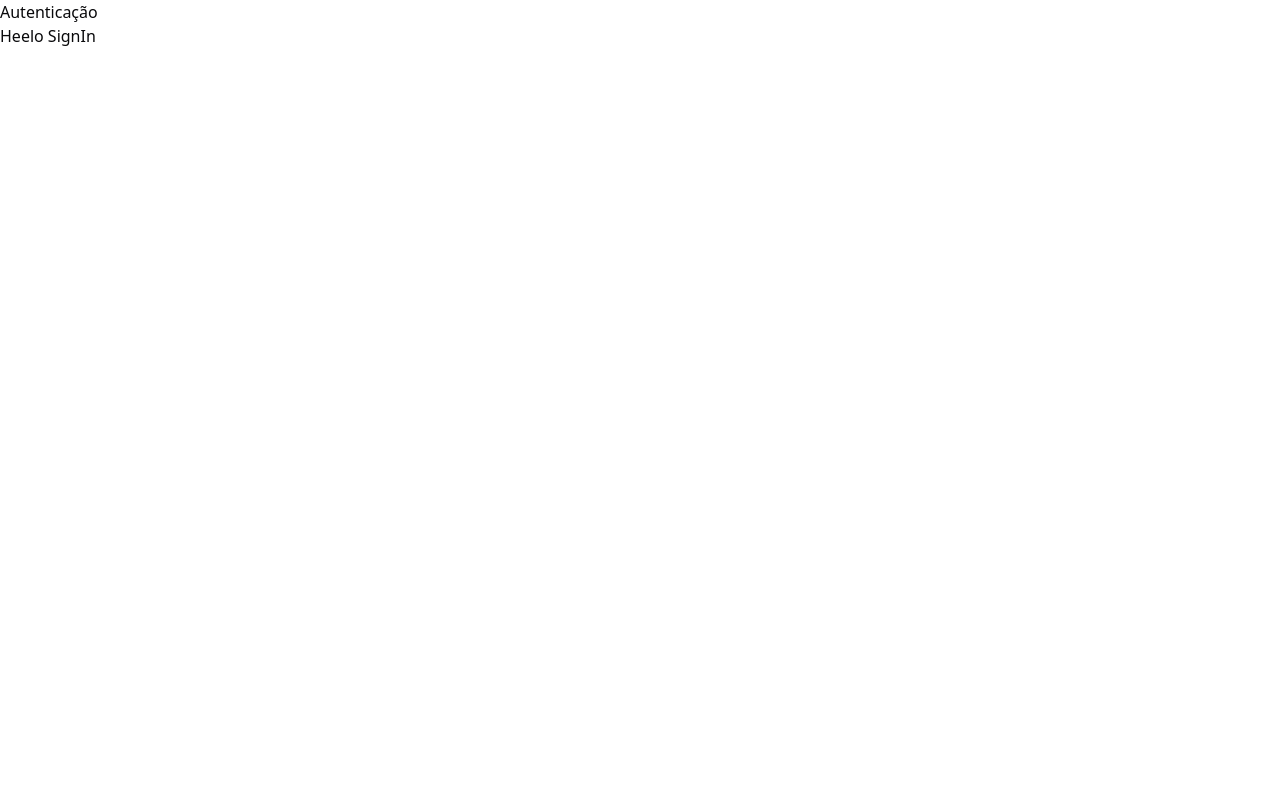
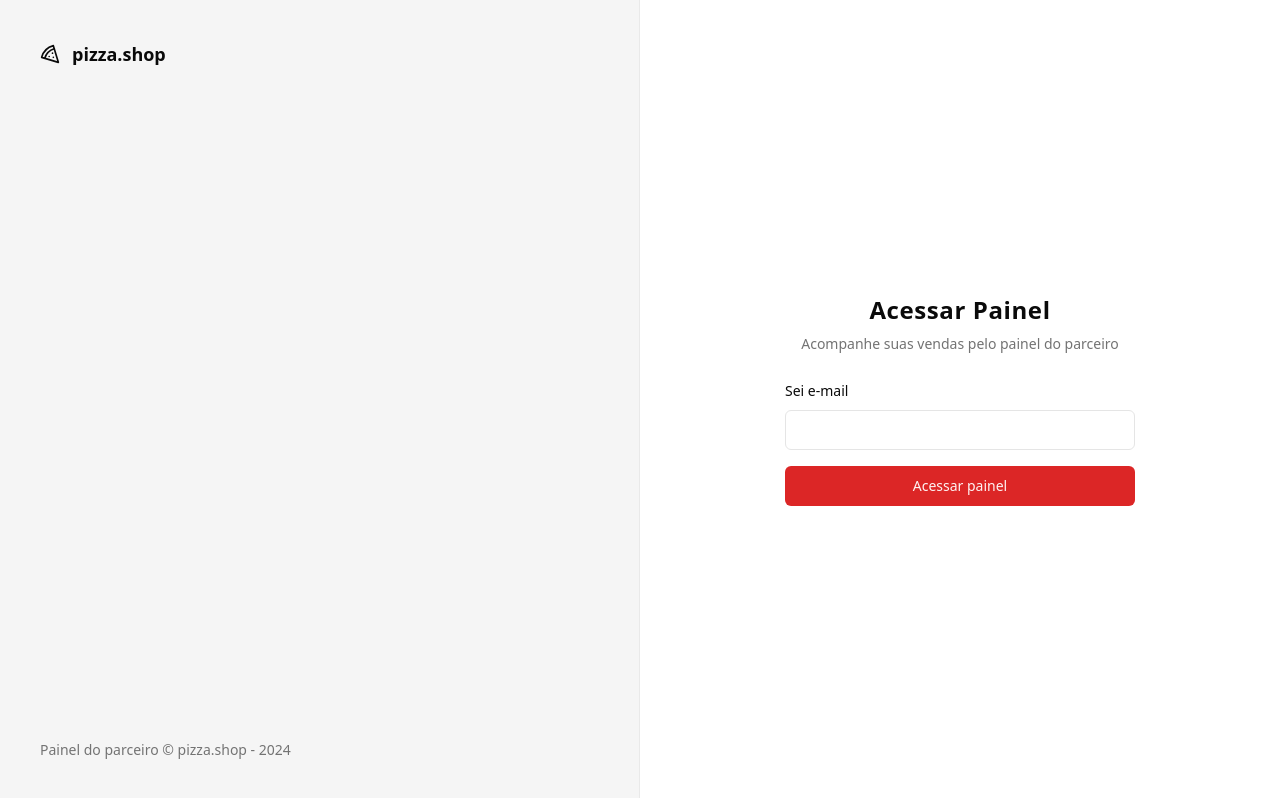
Before and after one commit to RobertoBMJunior/pizza-shop, a React (Vite) app: page /signIn in a window 1280 px wide. Built offline with nearby package versions, Linux system fonts and the light colour scheme.

Commit message:
pagina:login

```diff
--- a/package.json
+++ b/package.json
@@ -10,6 +10,7 @@
     "preview": "vite preview"
   },
   "dependencies": {
+    "@radix-ui/react-label": "^2.0.2",
     "@radix-ui/react-slot": "^1.0.2",
     "class-variance-authority": "^0.7.0",
     "clsx": "^2.1.1",
--- /dev/null
+++ b/src/components/ui/input.tsx
@@ -0,0 +1,25 @@
+import * as React from 'react'
+
+import { cn } from '@/lib/utils'
+
+export interface InputProps
+  extends React.InputHTMLAttributes<HTMLInputElement> {}
+
+const Input = React.forwardRef<HTMLInputElement, InputProps>(
+  ({ className, type, ...props }, ref) => {
+    return (
+      <input
+        type={type}
+        className={cn(
+          'flex h-10 w-full rounded-md border border-input bg-background px-3 py-2 text-sm ring-offset-background file:border-0 file:bg-transparent file:text-sm file:font-medium placeholder:text-muted-foreground focus-visible:outline-none focus-visible:ring-2 focus-visible:ring-ring focus-visible:ring-offset-2 disabled:cursor-not-allowed disabled:opacity-50',
+          className,
+        )}
+        ref={ref}
+        {...props}
+      />
+    )
+  },
+)
+Input.displayName = 'Input'
+
+export { Input }
--- /dev/null
+++ b/src/components/ui/label.tsx
@@ -0,0 +1,24 @@
+import * as LabelPrimitive from '@radix-ui/react-label'
+import { cva, type VariantProps } from 'class-variance-authority'
+import * as React from 'react'
+
+import { cn } from '@/lib/utils'
+
+const labelVariants = cva(
+  'text-sm font-medium leading-none peer-disabled:cursor-not-allowed peer-disabled:opacity-70',
+)
+
+const Label = React.forwardRef<
+  React.ElementRef<typeof LabelPrimitive.Root>,
+  React.ComponentPropsWithoutRef<typeof LabelPrimitive.Root> &
+    VariantProps<typeof labelVariants>
+>(({ className, ...props }, ref) => (
+  <LabelPrimitive.Root
+    ref={ref}
+    className={cn(labelVariants(), className)}
+    {...props}
+  />
+))
+Label.displayName = LabelPrimitive.Root.displayName
+
+export { Label }
--- a/src/global.css
+++ b/src/global.css
@@ -2,69 +2,54 @@
   @tailwind components;
   @tailwind utilities;
 
+
 @layer base {
   :root {
     --background: 0 0% 100%;
-      --foreground: 240 10% 3.9%;
-
+    --foreground: 0 0% 3.9%;
     --card: 0 0% 100%;
-      --card-foreground: 240 10% 3.9%;
-
+    --card-foreground: 0 0% 3.9%;
     --popover: 0 0% 100%;
-      --popover-foreground: 240 10% 3.9%;
-
-      --primary: 240 5.9% 10%;
-      --primary-foreground: 0 0% 98%;
-
-      --secondary: 240 4.8% 95.9%;
-      --secondary-foreground: 240 5.9% 10%;
-
-      --muted: 240 4.8% 95.9%;
-      --muted-foreground: 240 3.8% 46.1%;
-
-      --accent: 240 4.8% 95.9%;
-      --accent-foreground: 240 5.9% 10%;
-
+    --popover-foreground: 0 0% 3.9%;
+    --primary: 0 72.2% 50.6%;
+    --primary-foreground: 0 85.7% 97.3%;
+    --secondary: 0 0% 96.1%;
+    --secondary-foreground: 0 0% 9%;
+    --muted: 0 0% 96.1%;
+    --muted-foreground: 0 0% 45.1%;
+    --accent: 0 0% 96.1%;
+    --accent-foreground: 0 0% 9%;
     --destructive: 0 84.2% 60.2%;
     --destructive-foreground: 0 0% 98%;
-
-      --border: 240 5.9% 90%;
-      --input: 240 5.9% 90%;
-      --ring: 240 10% 3.9%;
-
+    --border: 0 0% 89.8%;
+    --input: 0 0% 89.8%;
+    --ring: 0 72.2% 50.6%;
     --radius: 0.5rem;
   }
 
   .dark {
-      --background: 240 10% 3.9%;
+    --background: 0 0% 3.9%;
     --foreground: 0 0% 98%;
-
-      --card: 240 10% 3.9%;
+    --card: 0 0% 3.9%;
     --card-foreground: 0 0% 98%;
-
-      --popover: 240 10% 3.9%;
+    --popover: 0 0% 3.9%;
     --popover-foreground: 0 0% 98%;
-
-      --primary: 0 0% 98%;
-      --primary-foreground: 240 5.9% 10%;
-
-      --secondary: 240 3.7% 15.9%;
+    --primary: 0 72.2% 50.6%;
+    --primary-foreground: 0 85.7% 97.3%;
+    --secondary: 0 0% 14.9%;
     --secondary-foreground: 0 0% 98%;
-
-      --muted: 240 3.7% 15.9%;
-      --muted-foreground: 240 5% 64.9%;
-
-      --accent: 240 3.7% 15.9%;
+    --muted: 0 0% 14.9%;
+    --muted-foreground: 0 0% 63.9%;
+    --accent: 0 0% 14.9%;
     --accent-foreground: 0 0% 98%;
-
     --destructive: 0 62.8% 30.6%;
     --destructive-foreground: 0 0% 98%;
-
-      --border: 240 3.7% 15.9%;
-      --input: 240 3.7% 15.9%;
-      --ring: 240 4.9% 83.9%;
+    --border: 0 0% 14.9%;
+    --input: 0 0% 14.9%;
+    --ring: 0 72.2% 50.6%;
   }
 }
+
 
   @layer base {
     * {
--- a/src/pages/_layouts/auth.tsx
+++ b/src/pages/_layouts/auth.tsx
@@ -1,11 +1,20 @@
+import { Pizza } from 'lucide-react'
 import { Outlet } from 'react-router-dom'
 
 export function AuthLayout() {
   return (
-    <div>
-      <header>Autenticação</header>
+    <div className="grid min-h-screen grid-cols-2">
+      <div className="flex h-full flex-col justify-between border-r border-foreground/5 bg-muted p-10 text-muted-foreground">
+        <div className="flex items-center gap-3 text-lg text-foreground">
+          <Pizza className="h-5 w-5" />
+          <span className="font-semibold">pizza.shop</span>
+        </div>
+        <footer className="text-sm">
+          Painel do parceiro &copy; pizza.shop - {new Date().getFullYear()}
+        </footer>
+      </div>
 
-      <div>
+      <div className="flex flex-col items-center justify-center">
         <Outlet />
       </div>
     </div>
--- a/src/pages/auth/sign-in.tsx
+++ b/src/pages/auth/sign-in.tsx
@@ -1,10 +1,35 @@
 import { Helmet } from 'react-helmet-async'
+
+import { Button } from '@/components/ui/button'
+import { Input } from '@/components/ui/input'
+import { Label } from '@/components/ui/label'
 
 export function SignIn() {
   return (
     <>
       <Helmet title="Login" />
-      <h1>Heelo SignIn</h1>
+      <div className="p-8">
+        <div className="flex w-[350px] flex-col justify-center gap-6">
+          <div className="flex flex-col gap-2 text-center ">
+            <h1 className="text-2xl font-semibold -tracking-tight">
+              Acessar Painel
+            </h1>
+            <p className="text-sm text-muted-foreground">
+              Acompanhe suas vendas pelo painel do parceiro
+            </p>
+          </div>
+
+          <form className="space-y-4">
+            <div className="space-y-2">
+              <Label htmlFor="email">Sei e-mail</Label>
+              <Input id="email" type="email" />
+            </div>
+            <Button className="w-full" type="submit">
+              Acessar painel
+            </Button>
+          </form>
+        </div>
+      </div>
     </>
   )
 }
```
Also changed, not shown: src/components/ui/button.tsx (+21 -21 lines), tailwind.config.js (+35 -35 lines), 1 other file (tests, documents, lock files or other folders). Lines whose indentation alone changed are shown as unchanged.
